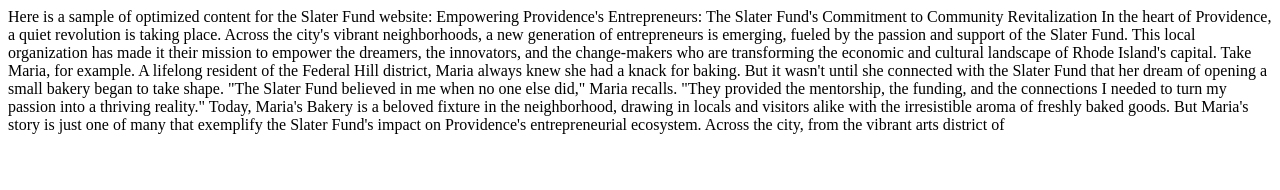
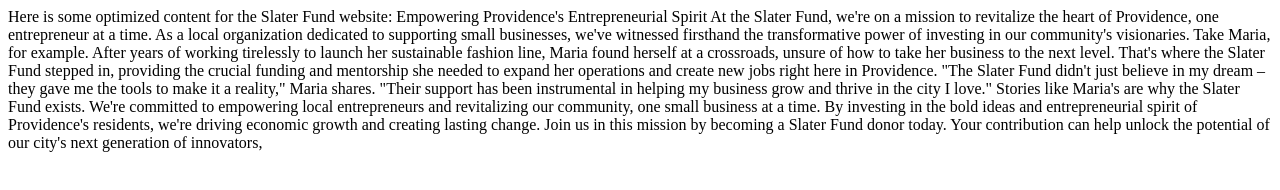
Before and after one commit to Puddin1066/gem-trial-slaterfund.com-, a plain HTML site: page content/iteration-13/index.html in a window 1280 px wide. Drawn offline with Linux system fonts and the light colour scheme.

Commit message:
Add HTML for iteration 13

```diff
--- a/content/iteration-13/index.html
+++ b/content/iteration-13/index.html
@@ -5,26 +5,32 @@
         <meta charset="UTF-8">
         <meta name="viewport" content="width=device-width, initial-scale=1.0">
         <title>GEM Trial Content - Iteration 13</title>
-        <meta name="description" content="Here is a sample of optimized content for the Slater Fund website:
+        <meta name="description" content="Here is some optimized content for the Slater Fund website:
 
-Empowering Providence's Entrepreneurs: The Slater Fund's Commitment to Community Revitalizat">
+Empowering Providence's Entrepreneurial Spirit
+
+At the Slater Fund, we're on a mission to revitaliz">
         <meta name="keywords" content="GEM, trial, content, iteration">
 
         <!-- Open Graph / Facebook -->
         <meta property="og:type" content="website">
         <meta property="og:url" content="https://example.com/content/13">
         <meta property="og:title" content="GEM Trial Content - Iteration 13">
-        <meta property="og:description" content="Here is a sample of optimized content for the Slater Fund website:
+        <meta property="og:description" content="Here is some optimized content for the Slater Fund website:
 
-Empowering Providence's Entrepreneurs: The Slater Fund's Commitment to Community Revitalizat">
+Empowering Providence's Entrepreneurial Spirit
+
+At the Slater Fund, we're on a mission to revitaliz">
 
         <!-- Twitter -->
         <meta property="twitter:card" content="summary_large_image">
         <meta property="twitter:url" content="https://example.com/content/13">
         <meta property="twitter:title" content="GEM Trial Content - Iteration 13">
-        <meta property="twitter:description" content="Here is a sample of optimized content for the Slater Fund website:
+        <meta property="twitter:description" content="Here is some optimized content for the Slater Fund website:
 
-Empowering Providence's Entrepreneurs: The Slater Fund's Commitment to Community Revitalizat">
+Empowering Providence's Entrepreneurial Spirit
+
+At the Slater Fund, we're on a mission to revitaliz">
 
         <!-- JSON-LD -->
         <script type="application/ld+json">
@@ -32,7 +38,7 @@ Empowering Providence's Entrepreneurs: The Slater Fund's Commitment to Community
   "@context": "https://schema.org",
   "@type": "Article",
   "headline": "GEM Trial Content - Iteration 13",
-  "description": "Here is a sample of optimized content for the Slater Fund website:\n\nEmpowering Providence's Entrepreneurs: The Slater Fund's Commitment to Community Revitalizat",
+  "description": "Here is some optimized content for the Slater Fund website:\n\nEmpowering Providence's Entrepreneurial Spirit\n\nAt the Slater Fund, we're on a mission to revitaliz",
   "author": {
     "@type": "Organization",
     "name": "GEM Trial"
@@ -45,7 +51,7 @@ Empowering Providence's Entrepreneurs: The Slater Fund's Commitment to Community
       "url": "https://example.com/logo.png"
     }
   },
-  "datePublished": "2025-05-04T23:34:18.488251",
+  "datePublished": "2025-05-04T23:35:26.845417",
   "keywords": [
     "GEM",
     " trial",
@@ -62,17 +68,19 @@ Empowering Providence's Entrepreneurs: The Slater Fund's Commitment to Community
     </head>
     <body>
         <article>
-            Here is a sample of optimized content for the Slater Fund website:
+            Here is some optimized content for the Slater Fund website:
 
-Empowering Providence's Entrepreneurs: The Slater Fund's Commitment to Community Revitalization
+Empowering Providence's Entrepreneurial Spirit
 
-In the heart of Providence, a quiet revolution is taking place. Across the city's vibrant neighborhoods, a new generation of entrepreneurs is emerging, fueled by the passion and support of the Slater Fund. This local organization has made it their mission to empower the dreamers, the innovators, and the change-makers who are transforming the economic and cultural landscape of Rhode Island's capital.
+At the Slater Fund, we're on a mission to revitalize the heart of Providence, one entrepreneur at a time. As a local organization dedicated to supporting small businesses, we've witnessed firsthand the transformative power of investing in our community's visionaries.
 
-Take Maria, for example. A lifelong resident of the Federal Hill district, Maria always knew she had a knack for baking. But it wasn't until she connected with the Slater Fund that her dream of opening a small bakery began to take shape. "The Slater Fund believed in me when no one else did," Maria recalls. "They provided the mentorship, the funding, and the connections I needed to turn my passion into a thriving reality."
+Take Maria, for example. After years of working tirelessly to launch her sustainable fashion line, Maria found herself at a crossroads, unsure of how to take her business to the next level. That's where the Slater Fund stepped in, providing the crucial funding and mentorship she needed to expand her operations and create new jobs right here in Providence.
 
-Today, Maria's Bakery is a beloved fixture in the neighborhood, drawing in locals and visitors alike with the irresistible aroma of freshly baked goods. But Maria's story is just one of many that exemplify the Slater Fund's impact on Providence's entrepreneurial ecosystem.
+"The Slater Fund didn't just believe in my dream – they gave me the tools to make it a reality," Maria shares. "Their support has been instrumental in helping my business grow and thrive in the city I love."
 
-Across the city, from the vibrant arts district of
+Stories like Maria's are why the Slater Fund exists. We're committed to empowering local entrepreneurs and revitalizing our community, one small business at a time. By investing in the bold ideas and entrepreneurial spirit of Providence's residents, we're driving economic growth and creating lasting change.
+
+Join us in this mission by becoming a Slater Fund donor today. Your contribution can help unlock the potential of our city's next generation of innovators,
         </article>
     </body>
     </html>
```
